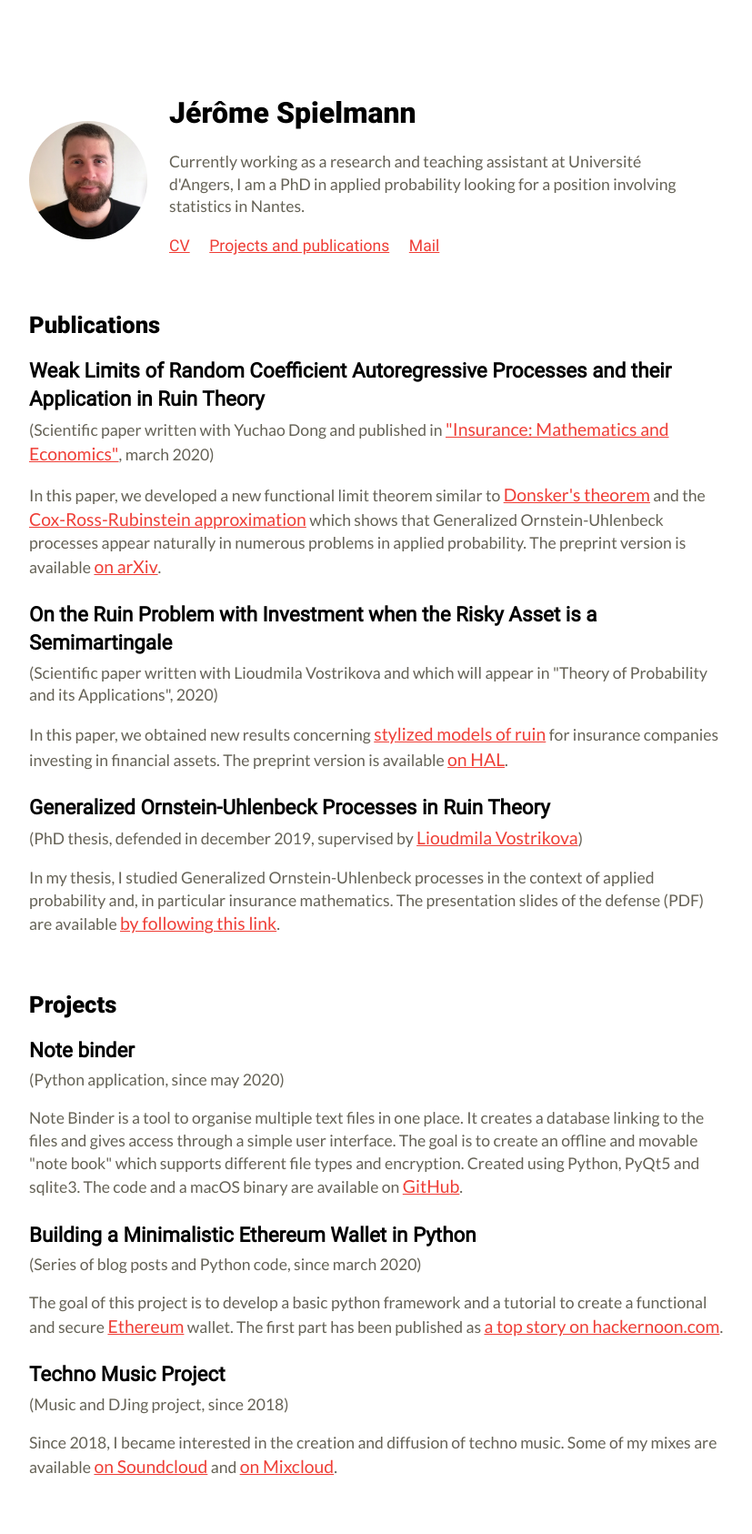
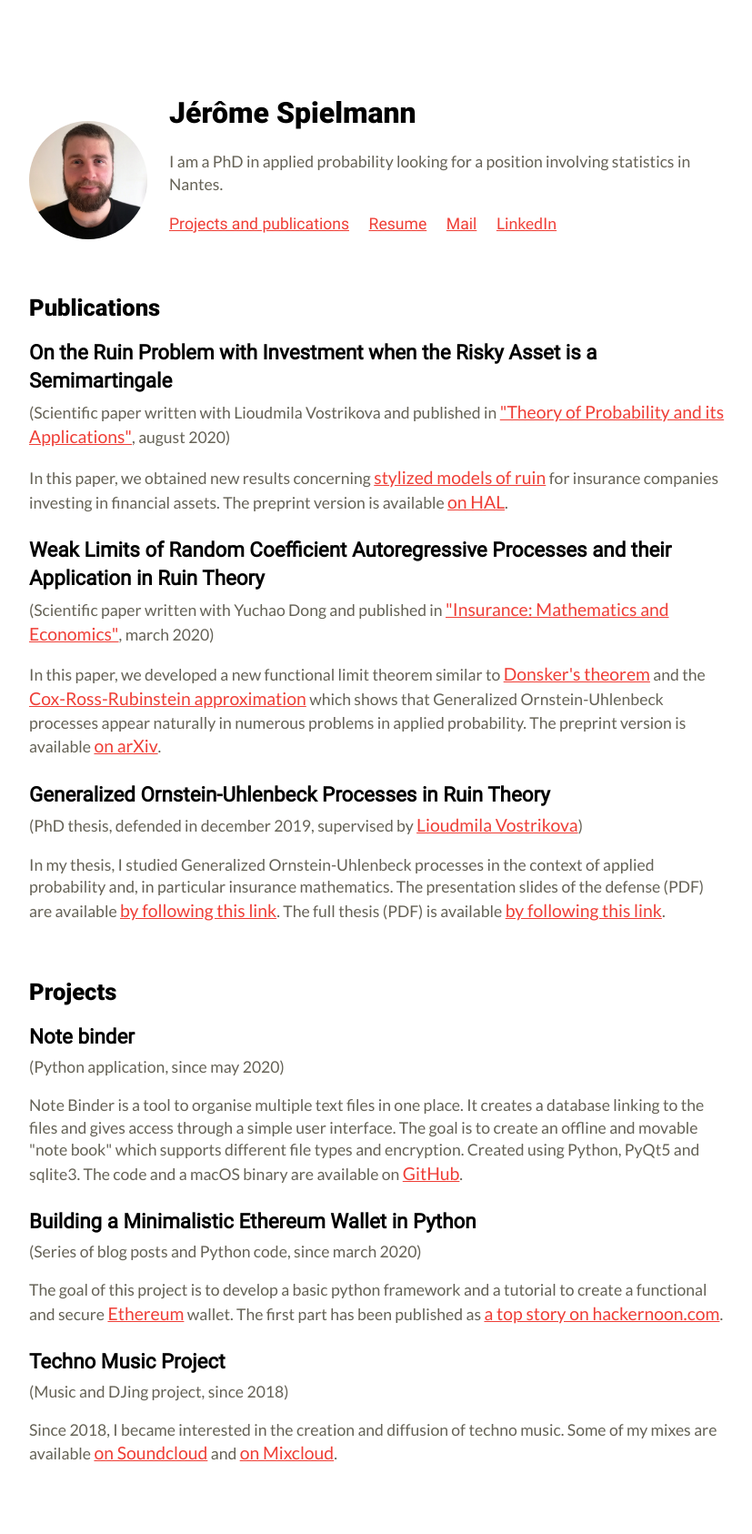
Before and after one commit to jspiel-git/jspiel-git.github.io, a Jekyll site: the page built from publications.html, in a window 1280 px wide. Shown: the whole page at 91% size, without its empty margins (224-1051 px from the left). Built offline with Jekyll 4.4.1, drawn with Linux system fonts in a browser that asks for light colours.

Commit message:
Updated CV, publication and links, added thesis.

```diff
--- a/_layouts/default.html
+++ b/_layouts/default.html
@@ -15,12 +15,13 @@
 			<div class="header-row">
 				<h1>Jérôme Spielmann</h1>
 				<p id="description">
-					Currently working as a research and teaching assistant at Université d'Angers, I am a PhD in applied probability looking for a position involving statistics in Nantes.
+					I am a PhD in applied probability looking for a position involving statistics in Nantes.
 				</p>
 				<div class="par-nav">
-					<a href="resume" id="navbar">CV</a>
   					<a href="publications" id="navbar">Projects and publications</a>
+  					<a href="resume" id="navbar">Resume</a>
   					<a href="mailto:jerome.spielmann@gmx.ch" id="navbar">Mail</a>
+  					<a href="https://www.linkedin.com/in/jerome-spielmann/">LinkedIn</a>
 				</div>
 			</div>
 		</div>
--- a/publications.html
+++ b/publications.html
@@ -4,6 +4,16 @@ layout: default
 <div class="row">
     <h2> Publications</h2>
     <p>
+      <p>
+      <h3>On the Ruin Problem with Investment when the Risky Asset is a Semimartingale</h3>
+      <p>
+        (Scientific paper written with Lioudmila Vostrikova and published in <a href="https://epubs.siam.org/doi/abs/10.1137/S0040585X97T989933">"Theory of Probability and its Applications"</a>, august 2020)
+      </p>
+      <p>
+        In this paper, we obtained new results concerning <a href="https://en.wikipedia.org/wiki/Ruin_theory">stylized models of ruin</a> for insurance companies investing in financial assets. The preprint version is available <a href="https://hal.archives-ouvertes.fr/hal-01825317v2">on HAL</a>.
+      </p>
+    </p>
+
       <h3>Weak Limits of Random Coefficient Autoregressive Processes and their Application in Ruin Theory</h3>
       <p>
         (Scientific paper written with Yuchao Dong and published in <a href="https://www.sciencedirect.com/science/article/pii/S0167668719304226">"Insurance: Mathematics and Economics"</a>, march 2020)
@@ -12,22 +22,14 @@ layout: default
         In this paper, we developed a new functional limit theorem similar to <a href="https://en.wikipedia.org/wiki/Donsker%27s_theorem">Donsker's theorem</a> and the <a href="https://www.sciencedirect.com/science/article/abs/pii/0304405X79900151?via%3Dihub">Cox-Ross-Rubinstein approximation</a> which shows that Generalized Ornstein-Uhlenbeck processes appear naturally in numerous problems in applied probability. The preprint version is available <a href="https://arxiv.org/abs/1907.01828v2">on arXiv</a>.
       </p>
     </p>
-  	<p>
-      <h3>On the Ruin Problem with Investment when the Risky Asset is a Semimartingale</h3>
-      <p>
-        (Scientific paper written with Lioudmila Vostrikova and which will appear in "Theory of Probability and its Applications", 2020)
-      </p>
-      <p>
-        In this paper, we obtained new results concerning <a href="https://en.wikipedia.org/wiki/Ruin_theory">stylized models of ruin</a> for insurance companies investing in financial assets. The preprint version is available <a href="https://hal.archives-ouvertes.fr/hal-01825317v2">on HAL</a>.
-      </p>
-    </p>
+
     <p>
       <h3>Generalized Ornstein-Uhlenbeck Processes in Ruin Theory</h3>
       <p>
         (PhD thesis, defended in december 2019, supervised by <a href="https://www.math.univ-angers.fr/~vostrik/">Lioudmila Vostrikova</a>)
       </p>
       <p>
-        In my thesis, I studied Generalized Ornstein-Uhlenbeck processes in the context of applied probability and, in particular insurance mathematics. The presentation slides of the defense (PDF) are available <a href="contents/pres_spielmann.pdf">by following this link</a>. <!-- The thesis is available for download on theses -->
+        In my thesis, I studied Generalized Ornstein-Uhlenbeck processes in the context of applied probability and, in particular insurance mathematics. The presentation slides of the defense (PDF) are available <a href="contents/pres_spielmann.pdf">by following this link</a>. The full thesis (PDF) is available <a href="contents/these_spielmann.pdf">by following this link</a>.
       </p>
     </p>
     <br>
--- a/resume.html
+++ b/resume.html
@@ -49,7 +49,7 @@ layout: default
     <h2>Skills</h2>
      <ul>
         <li> French, English and German
-        <li> Python and R
+        <li> Python (Numpy, Pandas, Sklearn)
         <li> Git versioning
         <li> Data analysis and statistical modeling
         <li> Interpretation and description of results
```
Also changed, not shown: 2 other files.
